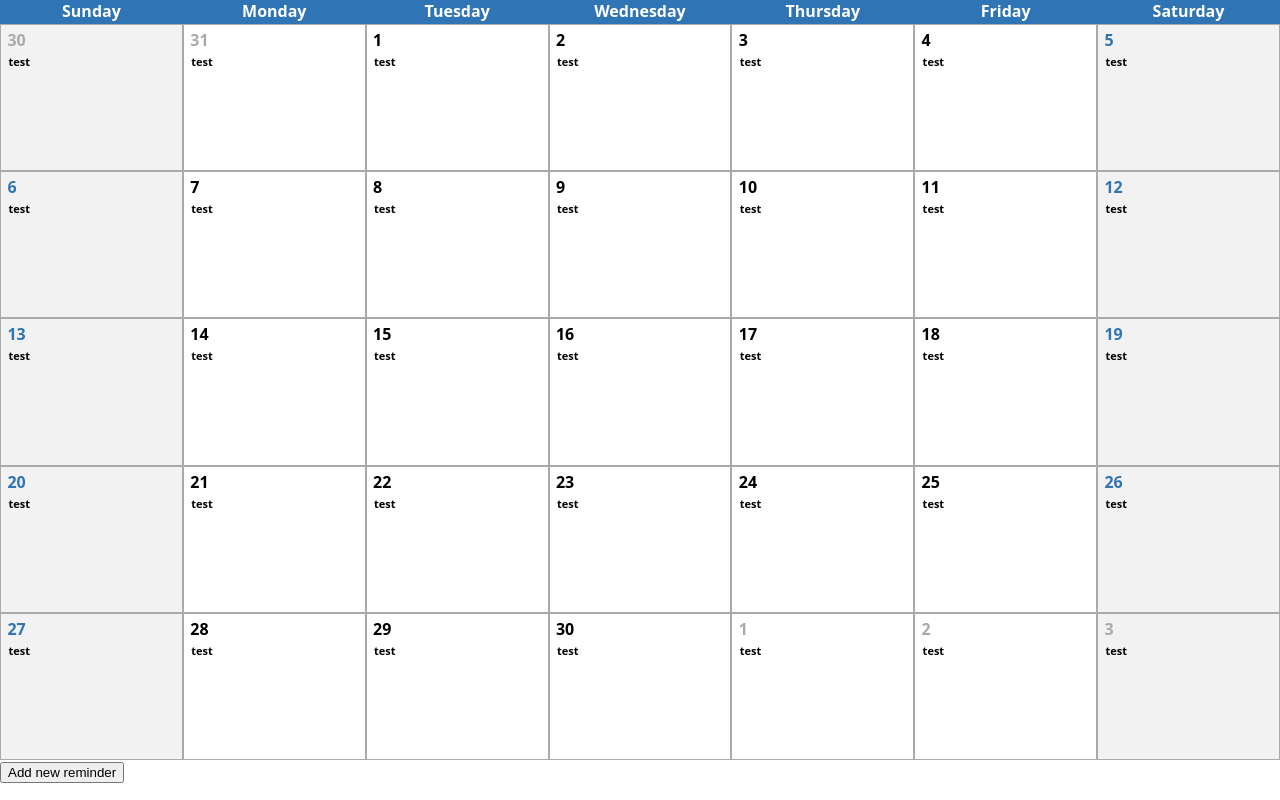
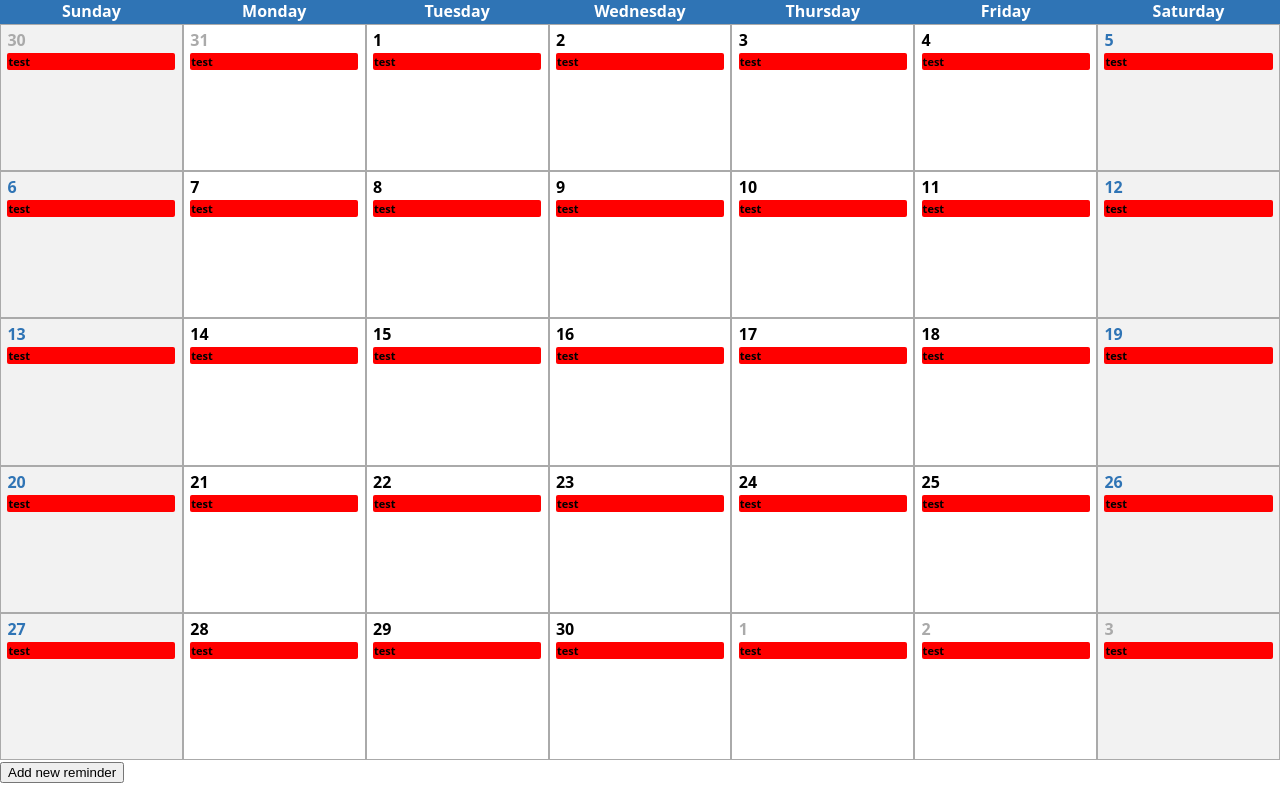
Before and after one commit to rena1234/react-calendar, a React app: page / in a window 1280 px wide. Built offline with nearby package versions, Linux system fonts and the light colour scheme.

Commit message:
context changed to months

```diff
--- a/src/components/cell/Cell.js
+++ b/src/components/cell/Cell.js
@@ -5,6 +5,7 @@ import dayjs from 'dayjs';
 import ReminderContext from 'Context/Context';
 
 function Cell(props) {
+  console.log(useContext(ReminderContext));
 	return(
 		<div className={style['cell']}>
       <div className={
--- a/src/components/dialog-add-reminder/DialogAddReminder.js
+++ b/src/components/dialog-add-reminder/DialogAddReminder.js
@@ -13,10 +13,9 @@ function DialogAddReminder(props) {
     onClose();
   }
 
-  const { number, setNumber } = useContext(ReminderContext);
+  const { months, setMonths } = useContext(ReminderContext);
 
   const addReminder = (inputs) => {
-    setNumber([['ggggga', 'ddddd'], ['bbbbbb', 'eeeeee']]);
   }
 
   const {inputs, handleInputChange, handleSubmit} = useSubmit(addReminder);
--- a/src/components/reminder/Reminder.js
+++ b/src/components/reminder/Reminder.js
@@ -2,9 +2,11 @@ import React, { useState } from 'react';
 import style from './Reminder.module.scss';
 
 function Reminder(props) {
-
+  const dynamicStyle = {
+    background: 'red'
+  }
 	return(
-		<div className={style['reminder']} data-color="green">
+		<div className={style['reminder']} style={dynamicStyle}>
       {props.text}
 		</div>
 	);
--- a/src/context/Context.js
+++ b/src/context/Context.js
@@ -1,15 +1,15 @@
 import React, {useState, createContext} from 'react'
 
-const ReminderContext = createContext([['aaaaaa', 'bbbbb'], ['bbbbbb', 'cccccc']]);
+const ReminderContext = createContext();
 
 export const ReminderProvider = ({children}) => {
 
-  const [number, setNumber] = useState([['aaaaaa', 'ddddd'], ['bbbbbb', 'eeeeee']]);
+  const [months, setMonths] = useState(Array.from({length: 12}, x => Array.from({length: 31}, x => [])));
 
   return(
     <ReminderContext.Provider value={{
-      number,
-      setNumber
+      months,
+      setMonths
     }}>
       {children}
     </ReminderContext.Provider>
```
